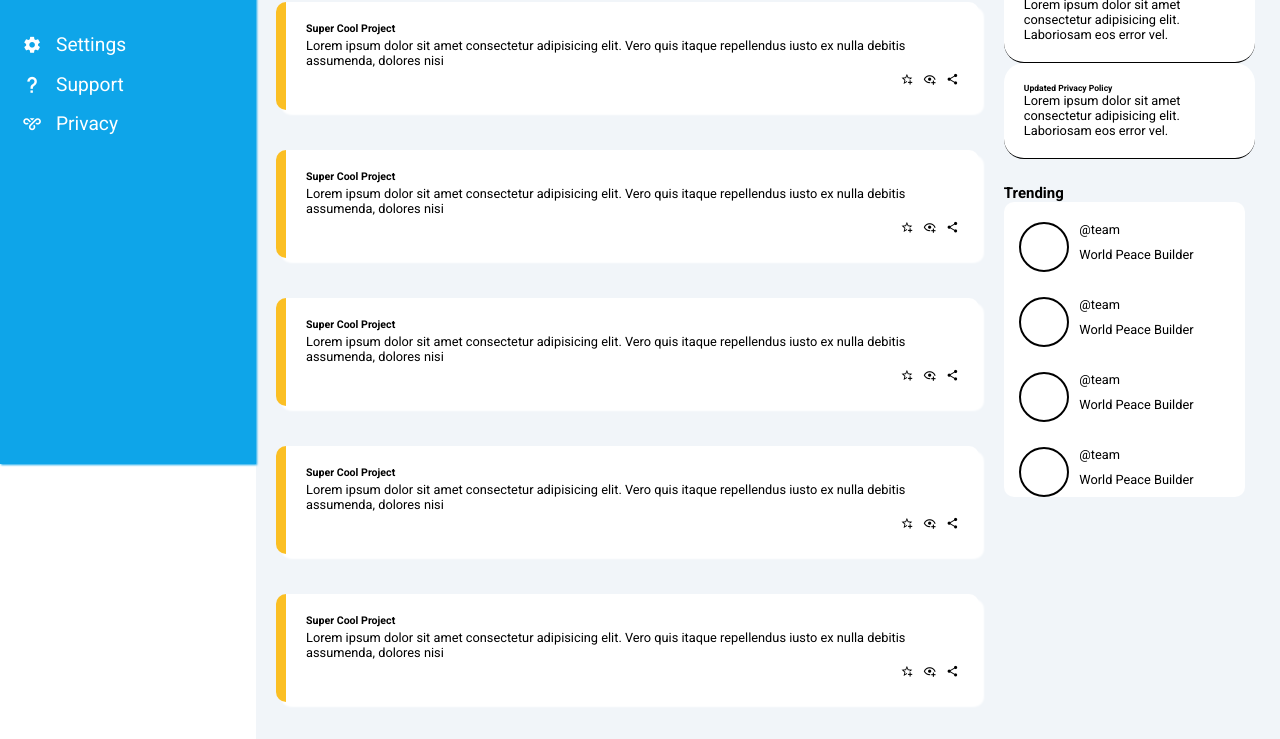
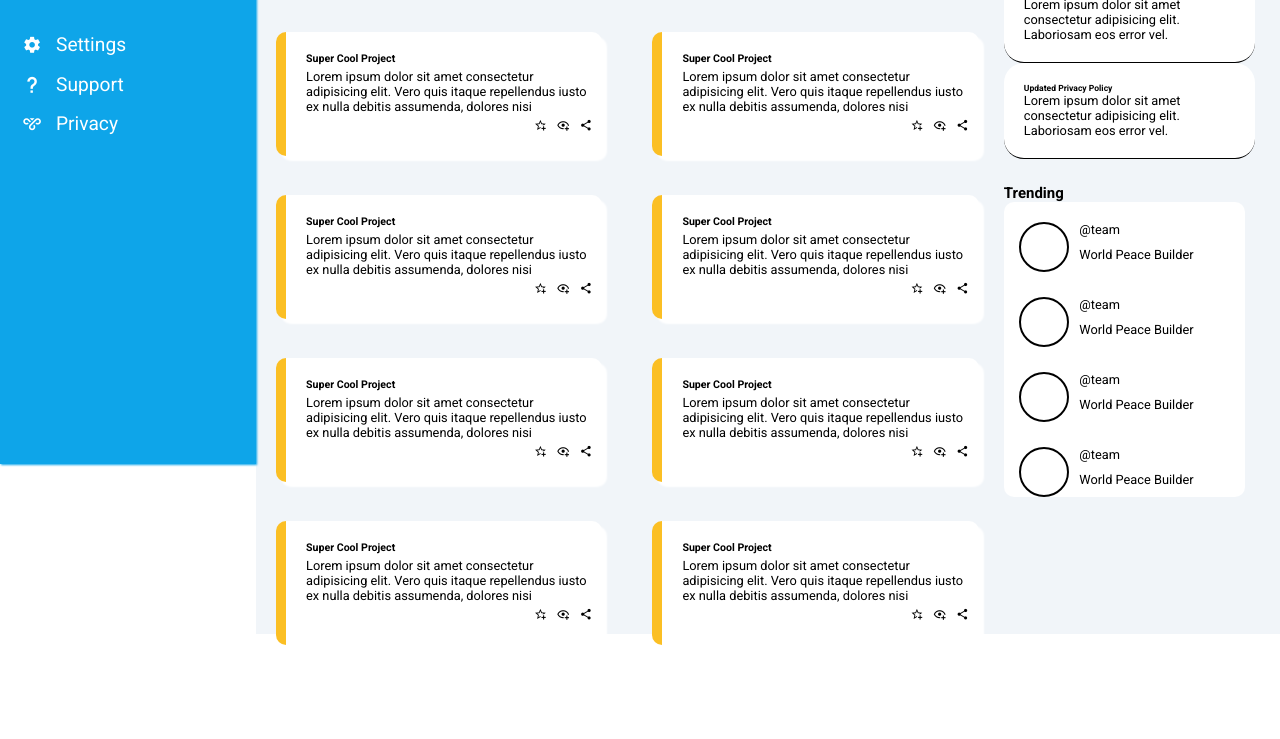
Before and after one commit to AvvaiAravind/admin-dahsboard, a plain HTML site: page index.html in a window 1280 px wide. Shown: the part 336-1075 px from the top of the page. After the commit the page ends 981 px from the top, so only its background shows below. Drawn offline with Linux system fonts and the light colour scheme.

Commit message:
adjusted padding for card div

```diff
--- a/style.css
+++ b/style.css
@@ -241,7 +241,7 @@ main {
 
 .project-container .cards-container {
   display: grid;
-  grid-template-columns: repeat(auto-fit, minmax(350px, 1fr));
+  grid-template-columns: repeat(auto-fit, minmax(300px, 1fr));
   gap: 50px;
   padding-top: 15px;
 }
@@ -251,6 +251,7 @@ main {
   box-shadow: 5px 5px 2px white;
   border-radius: 10px;
   padding: 20px;
+  padding-right: 10px;
   height: 110%;
   display: grid;
   background-color: rgb(255, 255, 255);
```
